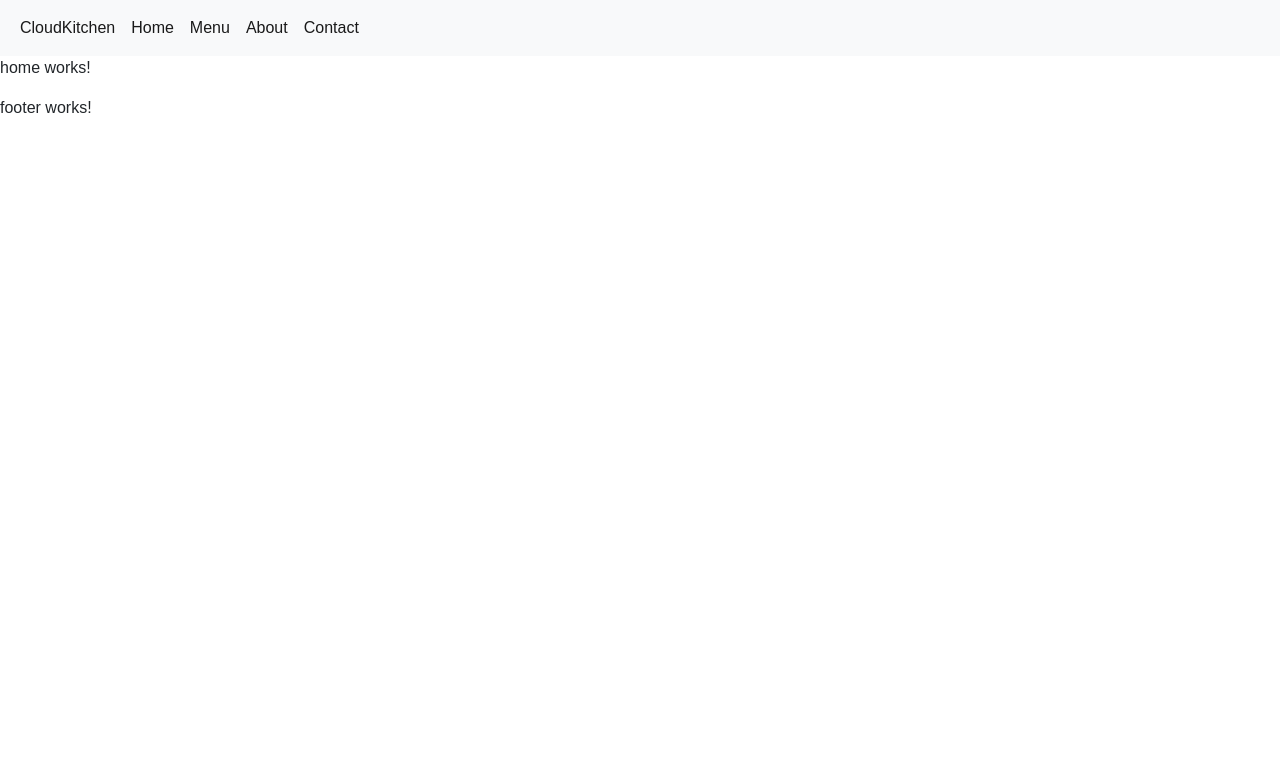
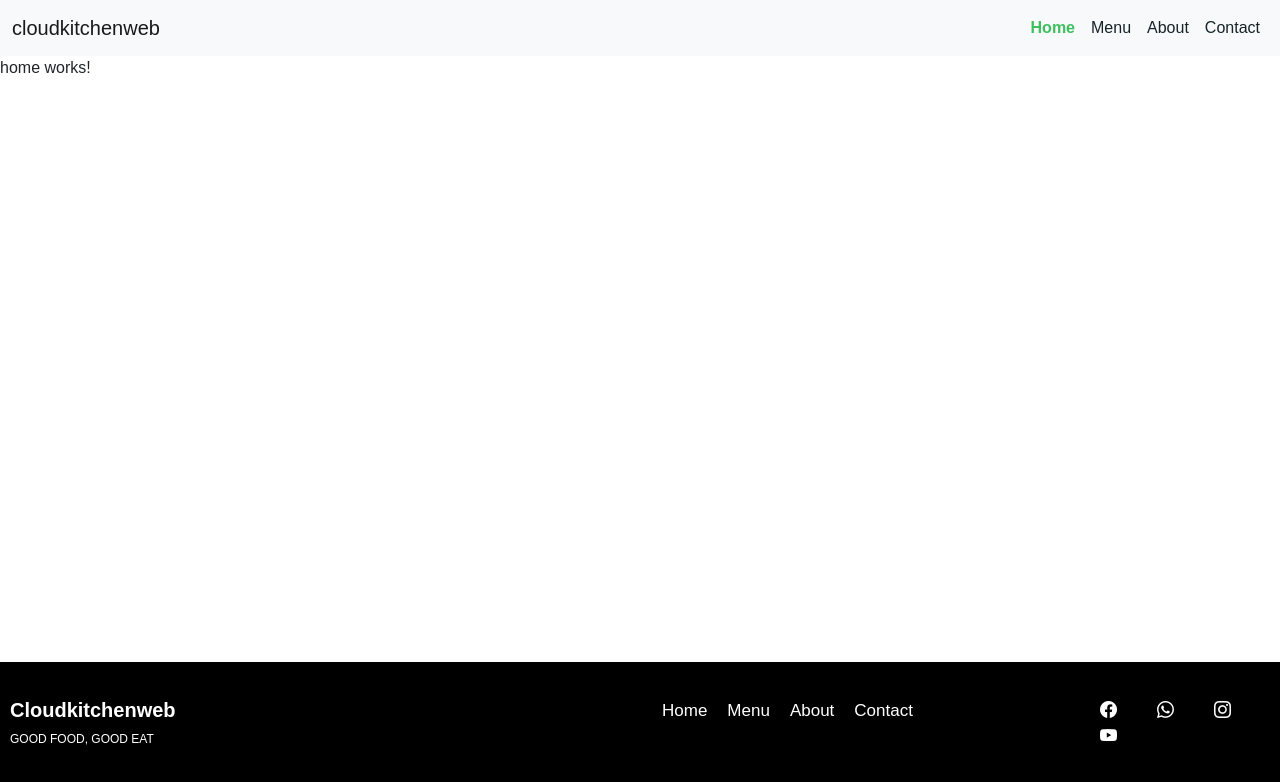
Before and after one commit to Kamal-2500/cloud-kitchen, an Angular app: page / in a window 1280 px wide. Shown: the top 782 px of the page. Built offline with nearby package versions, Linux system fonts and the light colour scheme.

Commit message:
header and footer

```diff
--- a/src/app/sharepage/footer/footer.component.css
+++ b/src/app/sharepage/footer/footer.component.css
@@ -0,0 +1,35 @@
+.footer
+{
+    overflow: hidden;
+    position: sticky;
+    top: 100%;
+    background-color:#000;
+    padding: 20px 10px;
+}
+
+h1
+{
+    font-weight: bold;
+    color: #fff;
+    font-size: 20px;
+}
+p
+{
+    color: #fff;
+    font-size: 12px;
+}
+a
+{
+    color: #fff;
+    text-decoration: none;
+    padding: 0px 10px;
+    font-size: 17px;
+}
+a:hover
+{
+    color: var(--primary-color);
+}
+i
+{
+    padding: 0px 10px;
+}
--- a/src/app/sharepage/footer/footer.component.html
+++ b/src/app/sharepage/footer/footer.component.html
@@ -1 +1,23 @@
-<p>footer works!</p>
+<div class="container-fluid footer mt-5">
+    <div class="row">
+        <!-- name  -->
+        <div class="col-lg-6 mt-3 mb-3">
+            <h1>Cloudkitchenweb</h1>
+            <p>GOOD FOOD, GOOD EAT</p>
+        </div>
+        <!-- nav  -->
+        <div class="col-lg-4 mt-3 mb-3">
+            <a routerLink="">Home</a>
+            <a routerLink="menu">Menu</a>
+            <a routerLink="about">About</a>
+            <a routerLink="contact">Contact</a>
+        </div>
+        <!-- socialmedia -->
+        <div class="col-lg-2 mt-3 mb-3">
+            <a href="#" target="_blank"><i class="bi bi-facebook"></i></a>
+            <a href="#" target="_blank"><i class="bi bi-whatsapp"></i></a>
+            <a href="#" target="_blank"><i class="bi bi-instagram"></i></a>
+            <a href="#" target="_blank"><i class="bi bi-youtube"></i></a>
+        </div>
+    </div>
+</div>
--- a/src/app/sharepage/navbar/navbar.component.css
+++ b/src/app/sharepage/navbar/navbar.component.css
@@ -0,0 +1,14 @@
+.navbar-light .navbar-nav .nav-link.active-link
+{
+    color: var(--primary-color);
+    font-weight: bold;
+}
+
+.navbar-light .navbar-nav .nav-link
+{
+    color: var(--secondary-color);
+}
+.navbar
+{
+    background-color: black;
+}
--- a/src/app/sharepage/navbar/navbar.component.html
+++ b/src/app/sharepage/navbar/navbar.component.html
@@ -1,16 +1,24 @@
 <nav class="navbar navbar-expand-lg navbar-light bg-light">
-    <div class="container-fluid">
-      <button class="navbar-toggler" type="button" data-bs-toggle="collapse" data-bs-target="#navbarNavAltMarkup" aria-controls="navbarNavAltMarkup" aria-expanded="false" aria-label="Toggle navigation">
-        <span class="navbar-toggler-icon"></span>
-      </button>
-      <div class="collapse navbar-collapse" id="navbarNavAltMarkup">
-        <div class="navbar-nav">
-          <a class="nav-link active" aria-current="page" routerLink="" routerLinkActive="active-link">CloudKitchen</a>
-          <a class="nav-link active" routerLink="" routerLinkActive="active-link">Home</a>
-          <a class="nav-link active" routerLink="menu" routerLinkActive="active-link">Menu</a>
-          <a class="nav-link active" routerLink="about" routerLinkActive="active-link">About</a>
-          <a class="nav-link active" routerLink="contact" routerLinkActive="active-link">Contact</a>
-        </div>
-      </div>
+  <div class="container-fluid">
+    <a class="navbar-brand" routerLink="">cloudkitchenweb</a>
+    <button class="navbar-toggler" type="button" data-bs-toggle="collapse" data-bs-target="#navbarNav" aria-controls="navbarNav" aria-expanded="false" aria-label="Toggle navigation">
+      <span class="navbar-toggler-icon"></span>
+    </button>
+    <div class="collapse navbar-collapse" id="navbarNav">
+      <ul class="navbar-nav ms-auto">
+        <li class="nav-item">
+          <a class="nav-link" routerLink=""  routerLinkActive="active-link" [routerLinkActiveOptions]="{exact:true}">Home</a>
+        </li>
+        <li class="nav-item">
+          <a class="nav-link" routerLink="menu" routerLinkActive="active-link">Menu</a>
+        </li>
+        <li class="nav-item">
+          <a class="nav-link" routerLink="about" routerLinkActive="active-link">About</a>
+        </li>
+        <li class="nav-item">
+          <a class="nav-link" routerLink="contact" routerLinkActive="active-link">Contact</a>
+        </li>
+      </ul>
     </div>
-  </nav>
+  </div>
+</nav>
--- a/src/index.html
+++ b/src/index.html
@@ -10,6 +10,9 @@
   <!-- CSS only -->
   <link href="https://cdn.jsdelivr.net/npm/bootstrap@5.1.3/dist/css/bootstrap.min.css" rel="stylesheet"
     integrity="sha384-1BmE4kWBq78iYhFldvKuhfTAU6auU8tT94WrHftjDbrCEXSU1oBoqyl2QvZ6jIW3" crossorigin="anonymous">
+
+  <!-- icons -->
+  <link rel="stylesheet" href="https://cdn.jsdelivr.net/npm/bootstrap-icons@1.8.1/font/bootstrap-icons.css">
 </head>
 
 <body>
```
